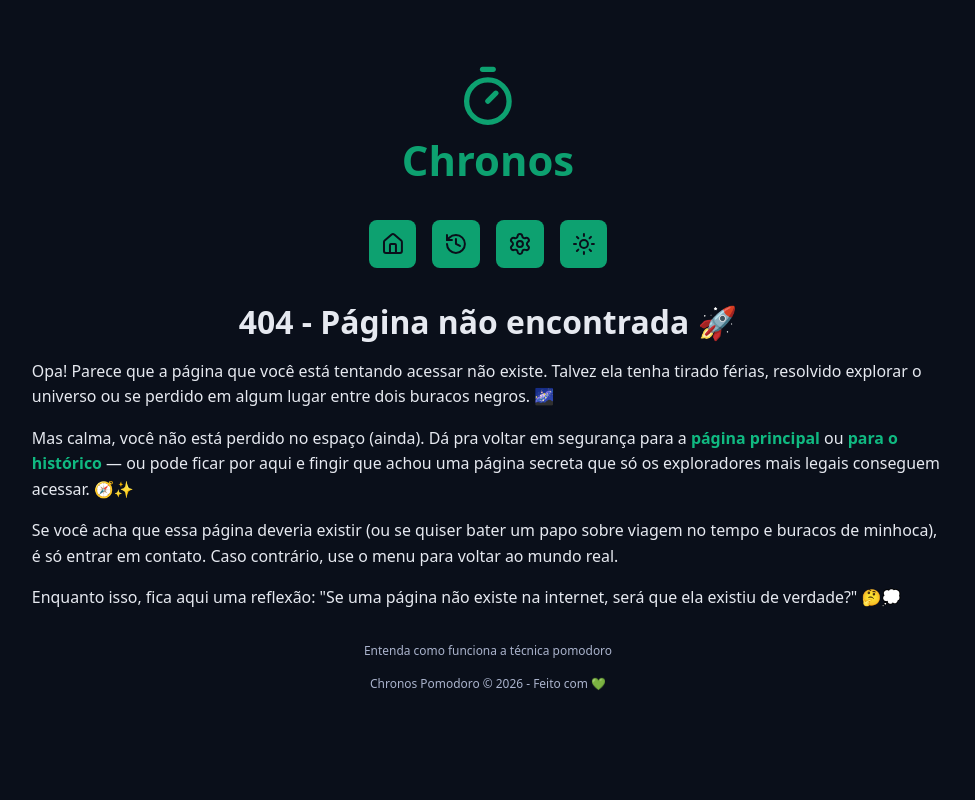
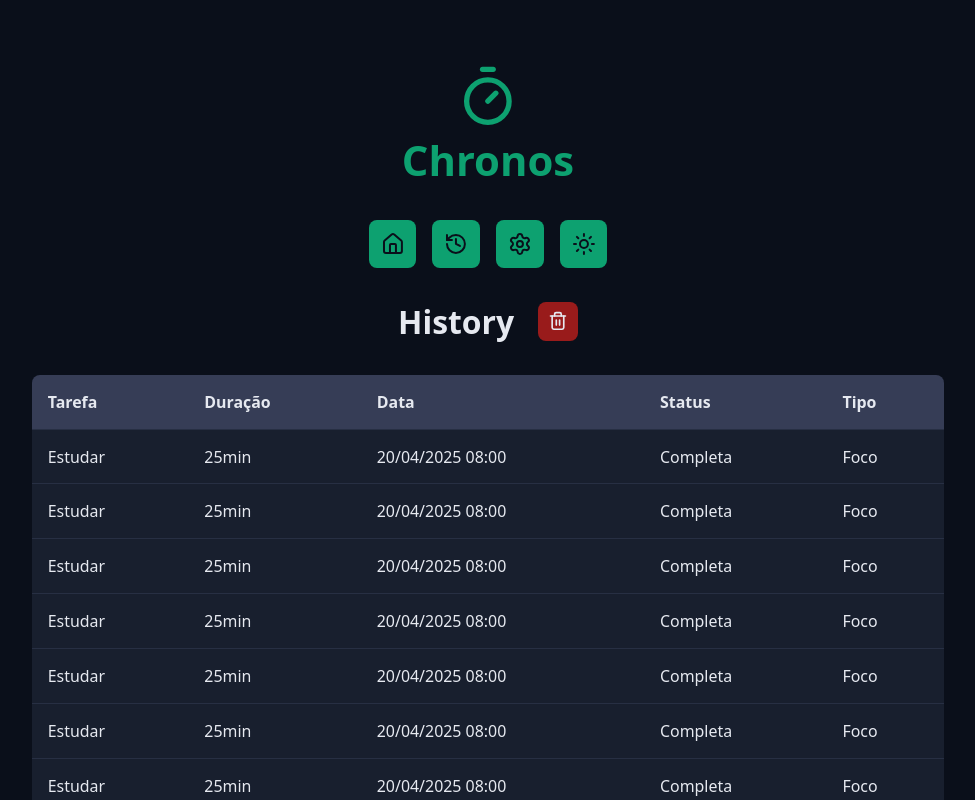
Before and after one commit to GuilhermeDGDEV/chronos-pomodoro, a React (Vite) app: page /history in a window 1280 px wide. Shown: the top 800 px of the page, without its empty margins (152-1127 px from the left). Built offline with nearby package versions, Linux system fonts and the light colour scheme.

Commit message:
Criando componente History

```diff
--- a/src/components/Menu/index.tsx
+++ b/src/components/Menu/index.tsx
@@ -46,14 +46,14 @@
       >
         <HouseIcon />
       </RouterLink>
-      <a
+      <RouterLink
         className={styles.menuLink}
-        href="#"
+        href="/history/"
         aria-label="Ver histórico"
         title="Ver histórico"
       >
         <HistoryIcon />
-      </a>
+      </RouterLink>
       <a
         className={styles.menuLink}
         href="#"
--- /dev/null
+++ b/src/pages/History/index.tsx
@@ -0,0 +1,55 @@
+import { TrashIcon } from 'lucide-react';
+import { Container } from '../../components/Container';
+import { DefaultButton } from '../../components/DefaultButton';
+import { Heading } from '../../components/Heading';
+import { MainTemplate } from '../../templates/MainTemplate';
+
+import styles from './styles.module.css';
+
+export function History() {
+  return (
+    <MainTemplate>
+      <Container>
+        <Heading>
+          <span>History</span>
+          <span className={styles.buttonContainer}>
+            <DefaultButton
+              icon={<TrashIcon />}
+              color="red"
+              aria-label="Apagar todo o histórico"
+              title="Apagar histórico"
+            />
+          </span>
+        </Heading>
+      </Container>
+      <Container>
+        <div className={styles.responsiveTable}>
+          <table>
+            <thead>
+              <tr>
+                <th>Tarefa</th>
+                <th>Duração</th>
+                <th>Data</th>
+                <th>Status</th>
+                <th>Tipo</th>
+              </tr>
+            </thead>
+            <tbody>
+              {Array.from({ length: 20 }).map((_, index) => {
+                return (
+                  <tr key={index}>
+                    <td>Estudar</td>
+                    <td>25min</td>
+                    <td>20/04/2025 08:00</td>
+                    <td>Completa</td>
+                    <td>Foco</td>
+                  </tr>
+                );
+              })}
+            </tbody>
+          </table>
+        </div>
+      </Container>
+    </MainTemplate>
+  );
+}
--- /dev/null
+++ b/src/pages/History/styles.module.css
@@ -0,0 +1,37 @@
+.buttonContainer button {
+  min-width: auto;
+  margin: 0;
+  padding: 1rem;
+}
+
+.buttonContainer button svg {
+  width: 2rem;
+  height: 2rem;
+}
+
+.responsiveTable {
+  overflow-x: auto;
+  border-radius: 0.8rem;
+}
+
+.responsiveTable table {
+  width: 100%;
+  min-width: 64rem;
+  font-size: 1.6rem;
+  border-collapse: collapse;
+}
+
+.responsiveTable th {
+  background-color: var(--gray-600);
+}
+
+.responsiveTable td {
+  background-color: var(--gray-800);
+}
+
+.responsiveTable th,
+.responsiveTable td {
+  border-bottom: 0.2rem solid var(--gray-700);
+  text-align: left;
+  padding: 1.6rem;
+}
--- a/src/routers/MainRouter/index.tsx
+++ b/src/routers/MainRouter/index.tsx
@@ -3,6 +3,7 @@
 import { AboutPomodoro } from '../../pages/AboutPomodoro';
 import { NotFound } from '../../pages/NotFound';
 import { useEffect } from 'react';
+import { History } from '../../pages/History';
 
 function ScrollToTop() {
   const { pathname } = useLocation();
@@ -19,6 +20,7 @@
     <BrowserRouter>
       <Routes>
         <Route path="/" element={<Home />} />
+        <Route path="/history/" element={<History />} />
         <Route path="/about-pomodoro/" element={<AboutPomodoro />} />
         <Route path="*" element={<NotFound />} />
       </Routes>
```
